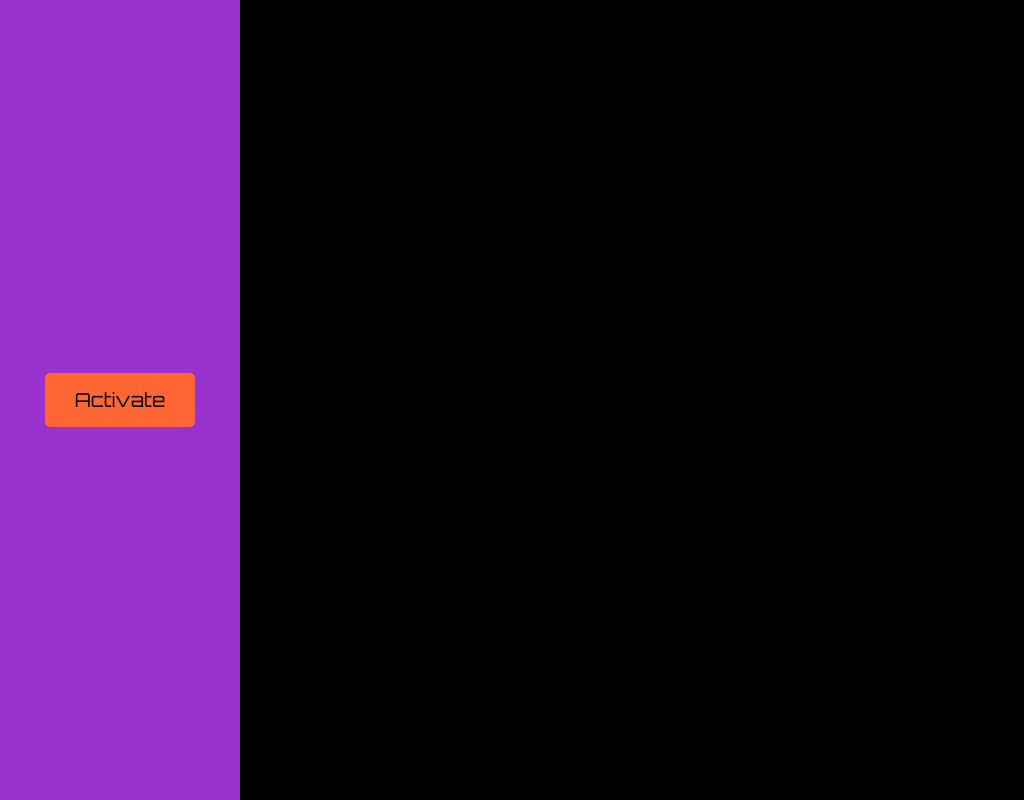
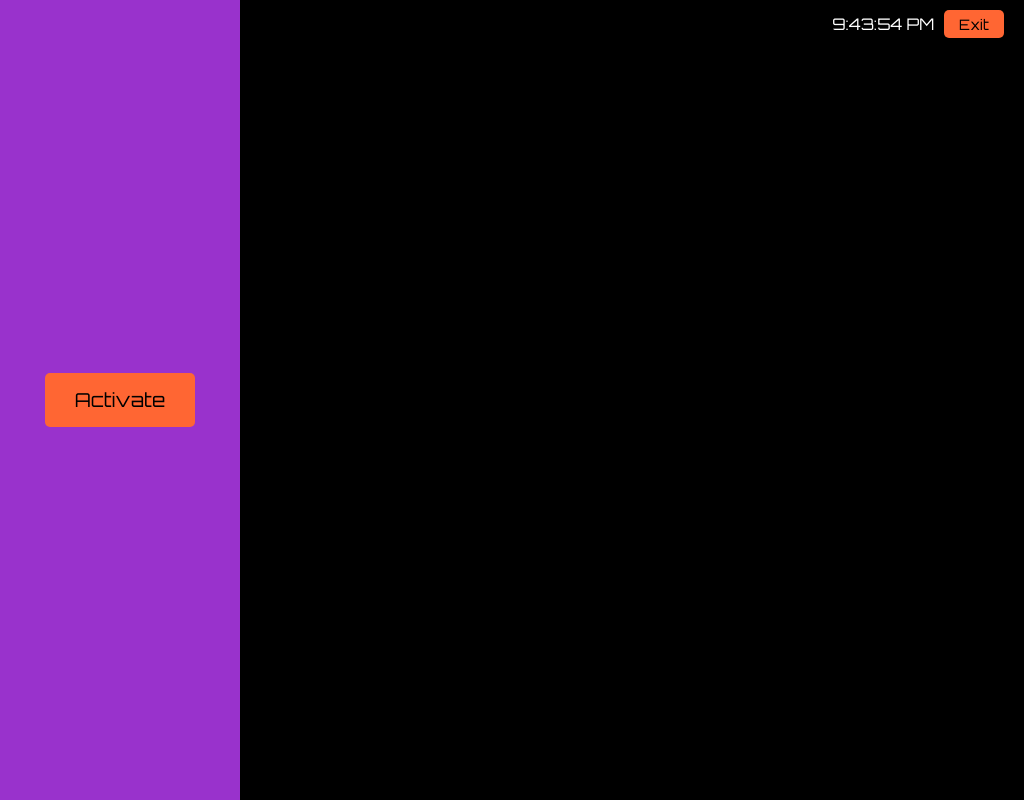
Before and after one commit to GeorgeWebDevCy/LCARSOS, an Electron app: page index.html in a window 1024 px wide. Drawn offline with Linux system fonts and the light colour scheme.

Commit message:
Add clock and exit features

```diff
--- a/index.html
+++ b/index.html
@@ -8,6 +8,10 @@
 </head>
 <body>
   <div id="wrapper">
+    <div id="top-bar">
+      <span id="clock"></span>
+      <button class="lcars-button small" id="exit-btn">Exit</button>
+    </div>
     <div id="left-bar">
       <button class="lcars-button" id="main-btn">Activate</button>
     </div>
--- a/main.js
+++ b/main.js
@@ -1,4 +1,4 @@
-const { app, BrowserWindow } = require('electron');
+const { app, BrowserWindow, ipcMain } = require('electron');
 const path = require('path');
 
 function createWindow() {
@@ -20,3 +20,7 @@ app.on('window-all-closed', () => {
     app.quit();
   }
 });
+
+ipcMain.on('close-app', () => {
+  app.quit();
+});
--- a/preload.js
+++ b/preload.js
@@ -1,3 +1,5 @@
-window.addEventListener('DOMContentLoaded', () => {
-  // placeholder for preload logic
+const { contextBridge, ipcRenderer } = require('electron');
+
+contextBridge.exposeInMainWorld('electronAPI', {
+  closeApp: () => ipcRenderer.send('close-app')
 });
--- a/renderer.js
+++ b/renderer.js
@@ -1,6 +1,15 @@
 document.addEventListener('DOMContentLoaded', () => {
   const btn = document.getElementById('main-btn');
+  const exitBtn = document.getElementById('exit-btn');
+  const clock = document.getElementById('clock');
   const ctx = new (window.AudioContext || window.webkitAudioContext)();
+
+  function updateClock() {
+    const now = new Date();
+    clock.textContent = now.toLocaleTimeString();
+  }
+  updateClock();
+  setInterval(updateClock, 1000);
 
   function playBeep() {
     const osc = ctx.createOscillator();
@@ -30,4 +39,8 @@ document.addEventListener('DOMContentLoaded', () => {
         btn.textContent = 'Activate';
       });
   });
+
+  exitBtn.addEventListener('click', () => {
+    window.electronAPI.closeApp();
+  });
 });
--- a/styles.css
+++ b/styles.css
@@ -1,6 +1,17 @@
 #wrapper {
   display: flex;
   height: 100vh;
+}
+
+#top-bar {
+  position: absolute;
+  top: 0;
+  right: 0;
+  padding: 10px 20px;
+  display: flex;
+  gap: 10px;
+  align-items: center;
+  font-family: 'Orbitron', sans-serif;
 }
 
 body {
@@ -45,6 +56,11 @@ body {
   transition: background 0.3s ease;
 }
 
+.lcars-button.small {
+  padding: 5px 15px;
+  font-size: 0.9em;
+}
+
 .lcars-button:hover {
   background: #FF9966;
 }
```
Also changed, not shown: README.md.
